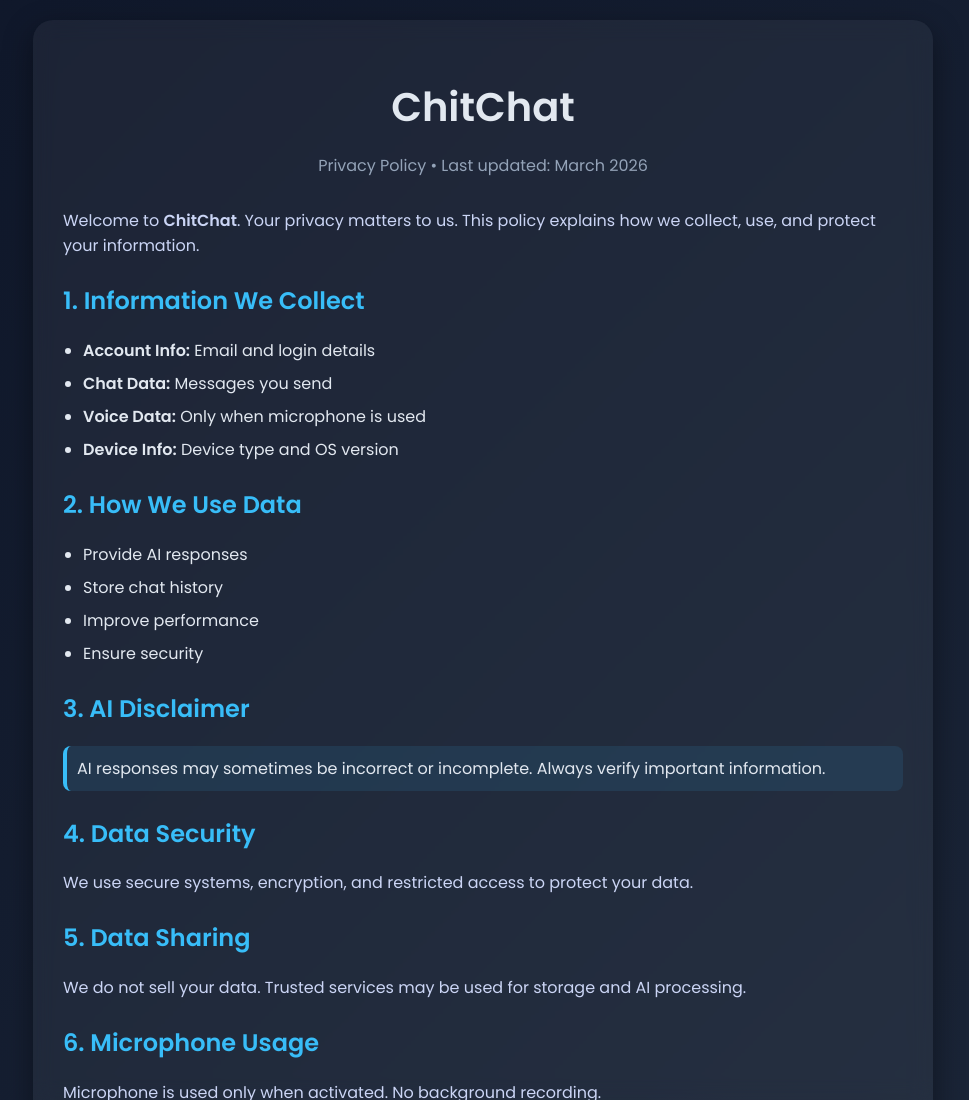
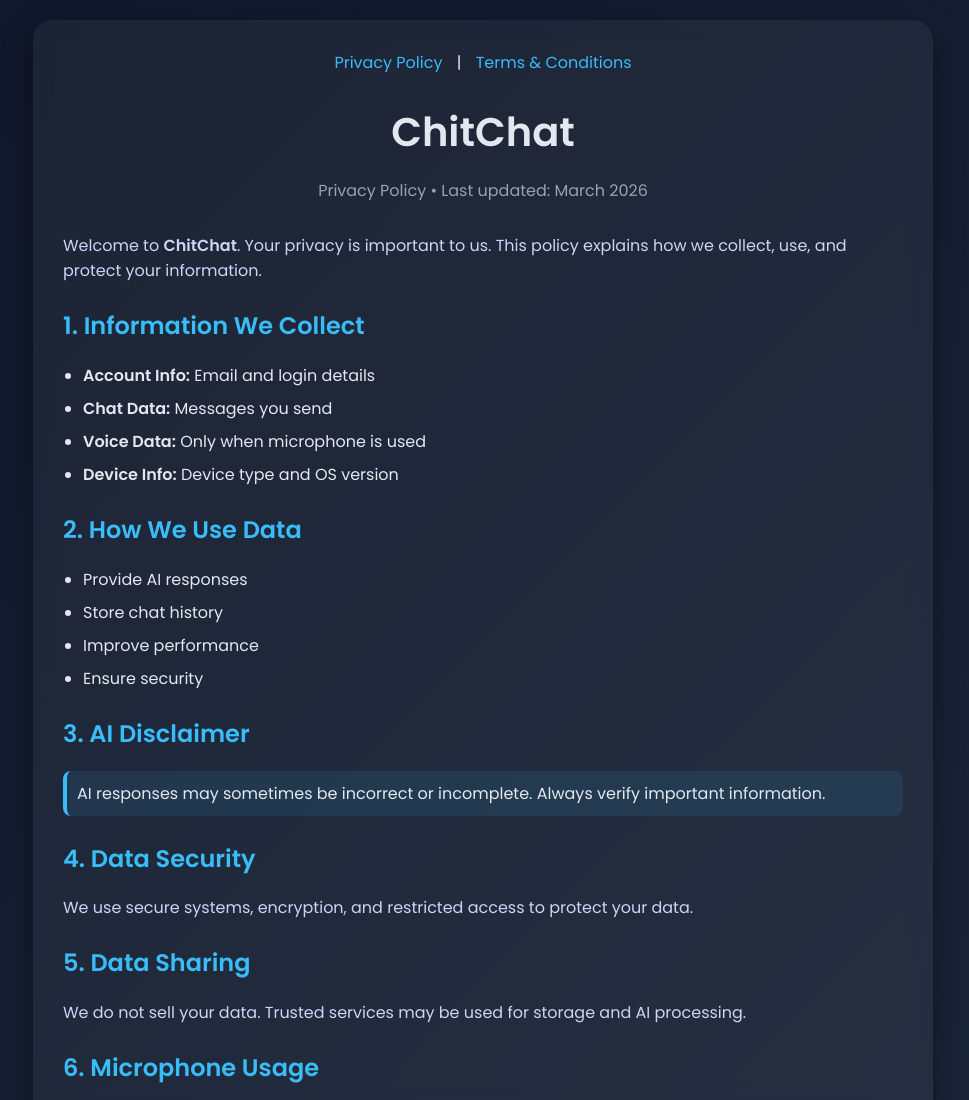
Before and after one commit to atharava-12/chitchat-privacy-policy, a plain HTML site: page index.html in a window 1280 px wide. Shown: the top 1100 px of the page, without its empty margins (157-1126 px from the left). Drawn offline with Linux system fonts and the light colour scheme.

Commit message:
Add navigation section to index.html
Added navigation links for Privacy Policy and Terms & Conditions.

```diff
--- a/index.html
+++ b/index.html
@@ -82,6 +82,23 @@
       text-decoration: underline;
     }
 
+    /* 🔗 Navigation */
+    .nav {
+      text-align: center;
+      margin-bottom: 20px;
+    }
+
+    .nav a {
+      color: #38bdf8;
+      margin: 0 10px;
+      text-decoration: none;
+      font-weight: 500;
+    }
+
+    .nav a:hover {
+      text-decoration: underline;
+    }
+
     @media (max-width: 600px) {
       h1 {
         font-size: 1.8em;
@@ -98,10 +115,16 @@
 <div class="container">
   <div class="card">
 
+    <!-- 🔗 Navigation -->
+    <div class="nav">
+      <a href="index.html">Privacy Policy</a> |
+      <a href="terms.html">Terms & Conditions</a>
+    </div>
+
     <h1>ChitChat</h1>
     <p class="subtitle">Privacy Policy • Last updated: March 2026</p>
 
-    <p>Welcome to <strong>ChitChat</strong>. Your privacy matters to us. This policy explains how we collect, use, and protect your information.</p>
+    <p>Welcome to <strong>ChitChat</strong>. Your privacy is important to us. This policy explains how we collect, use, and protect your information.</p>
 
     <h2>1. Information We Collect</h2>
     <ul>
```
